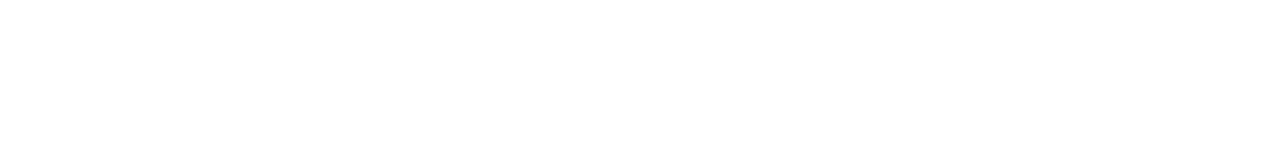
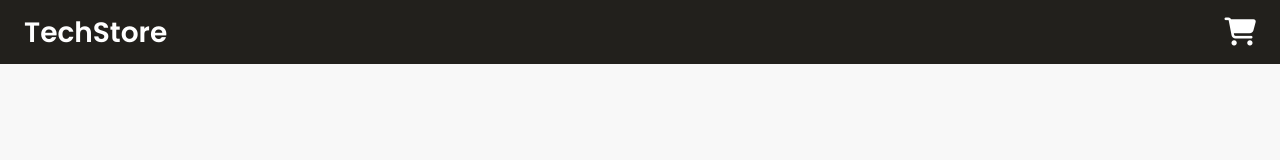
Before and after one commit to NavidDev1/TechStore, a plain HTML site: page index.html in a window 1280 px wide. Drawn offline with Linux system fonts and the light colour scheme.

Commit message:
add styling & icon  to navbar

```diff
--- a/index.html
+++ b/index.html
@@ -8,12 +8,36 @@
         <meta name="viewport" content="width=device-width, initial-scale=1">
 
         <!-- Visit www.fontawesome.com on how to add font icons to your project -->
-        <!-- Link your stylesheet file/files, do NOT write styles in the html file! -->
+        <link rel="stylesheet" href="/style/desktop.css">
+        <link rel="stylesheet" href="/style/mobile.css">
+        <link rel="stylesheet" href="/style/tablet.css">
+
+        <script src="https://kit.fontawesome.com/90b3871c83.js" crossorigin="anonymous"></script>
+        <style>
+            @import url('https://fonts.googleapis.com/css2?family=Poppins:wght@500;600&display=swap');
+            </style>
         <script src="./main.js"></script>
     </head>
     <body onload="initSite()">
         <header>
             <!-- Your header title and shopping cart button goes here  -->
+
+            <div id="navcontainer">
+                <ul class="navbar-left">
+                    <li class="hederlogo">
+                        <a href="index.html">TechStore</a>
+                    </li>
+                </ul>
+
+                <ul class="navbar-right">
+                    <li class="item-quantity">
+                        <!--Få siffran att ändra sig-->
+                        <a></a>
+                         <!--LÄNKA TILL SHOPPINGCART-->
+                        <i class="fa-solid fa-cart-shopping"></i>
+                    </li>
+                </ul>
+            </div>
         </header>
 
         <main>
--- a/style/desktop.css
+++ b/style/desktop.css
@@ -1,3 +1,65 @@
+
+
+:root {
+    --backgroundone: rgba(248,248,248,255);
+    --backgroundtwo: rgba(254,254,254,255);
+
+
+    --blue: rgba(229,79,80,255);
+    --red: rgba(229,79,80,255);
+    --blacknav: rgba(34,32,28,255);
+    --blackparagraf: rgba(32,34,32,255);
+
+    --blueframe: rgba(76,123,195,255);
+    --framebackgroundcolor: rgba(245,245,245,255);
+
+  }
+
+  body { background-color: var(--backgroundone); }
+  header { background-color: var(--blacknav); }
+
+
+* {
+    padding: 0;
+    margin:0;
+    box-sizing: border-box;
+}
+
+header {
+    height: 4rem;
+    display: fixed;
+}
+
+body {
+    font-family: 'Poppins', normal;
+    font-size: 16px;
+}
+
+.navbar-left, .navbar-right {
+    list-style: none;
+    flex-direction: row;
+    margin-top: 0.75rem;
+    color: white;
+    font-family: 'Poppins', 900;
+    font-size: 28px;
+    font-weight: bolder;
+}
+
+.navbar-left {
+float: left;
+margin-left: 1.5rem;
+}
+
+.navbar-right {
+float: right;
+margin-right: 1.5rem;
+}
+
+a {
+    color: white;
+    text-decoration: none;
+}
+
 /*
 rgba(248,248,248,255) - bakgrund 1
 
@@ -19,23 +81,3 @@ rgba(76,123,195,255) - blåa ramen runt telefonerna i kundvagnsläget
 
 rgba(245,245,245,255) - bakgrunden som displayar skärmarna (den med blåa ramen)
 */
-
-:root {
-    --backgroundone: rgba(248,248,248,255);
-    --backgroundtwo: rgba(254,254,254,255);
-
-
-    --blue: rgba(229,79,80,255);
-    --red: rgba(229,79,80,255);
-    --blacknav: rgba(34,32,28,255);
-    --blackparagraf: rgba(32,34,32,255);
-
-    --blueframe: rgba(76,123,195,255);
-    --framebackgroundcolor: rgba(245,245,245,255);
-
-
-  }
-
-  body { background-color: var(--backgroundone); }
-
-  nav { background-color: var(--blacknav); }
```
